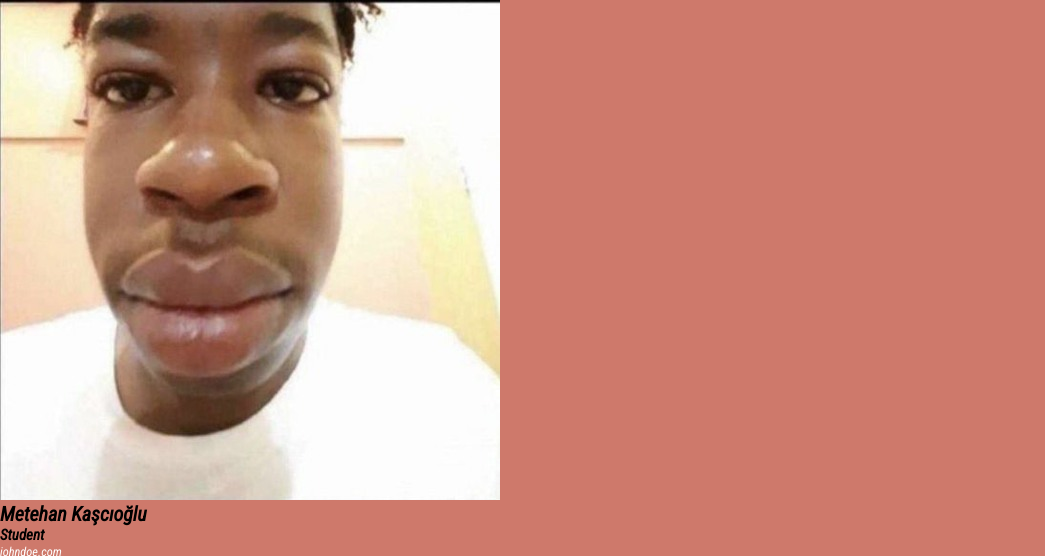
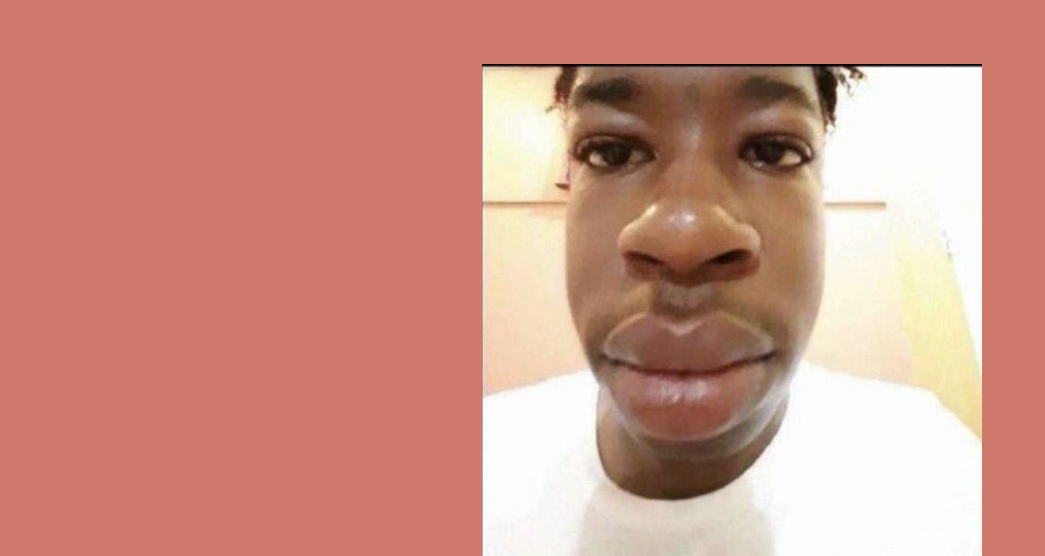
Before and after one commit to metecocuk/Metahan-Kasc-oglu-F-nal-Project, a plain HTML site: page index.html in a window 1280 px wide. Shown: the top 556 px of the page, without its empty margins (0-1045 px from the left). Drawn offline with Linux system fonts and the light colour scheme.

Commit message:
bcard and main edits

```diff
--- a/main.css
+++ b/main.css
@@ -16,3 +16,18 @@
  a{
     all:unset
  }
+
+ .main{
+    height: 100vh;
+    width: 100ww;
+    display: flex;
+    flex-direction: column;
+    justify-content: center;
+    align-items: center;
+ }
+
+ .bcard{
+    width: 31.7rem;
+    margin: 1rem;
+ }
+ /* Header Styles */
```
